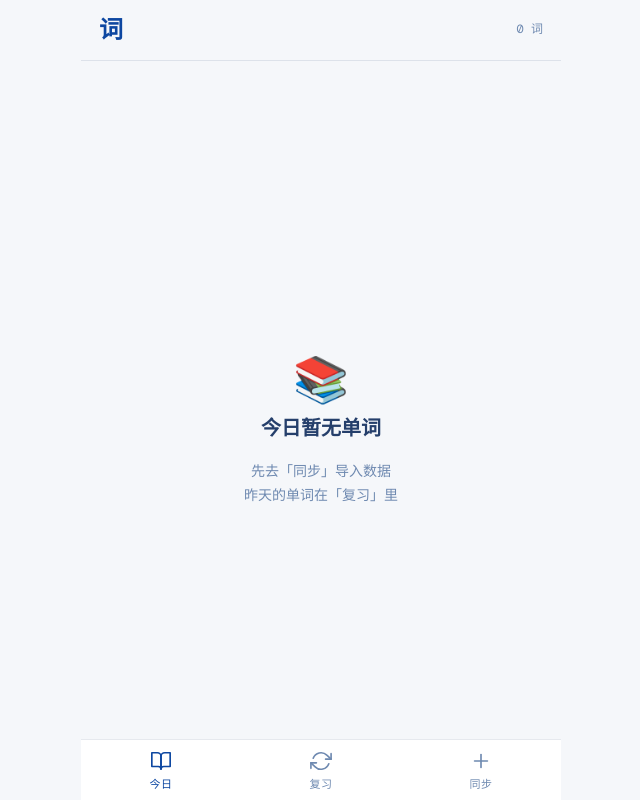
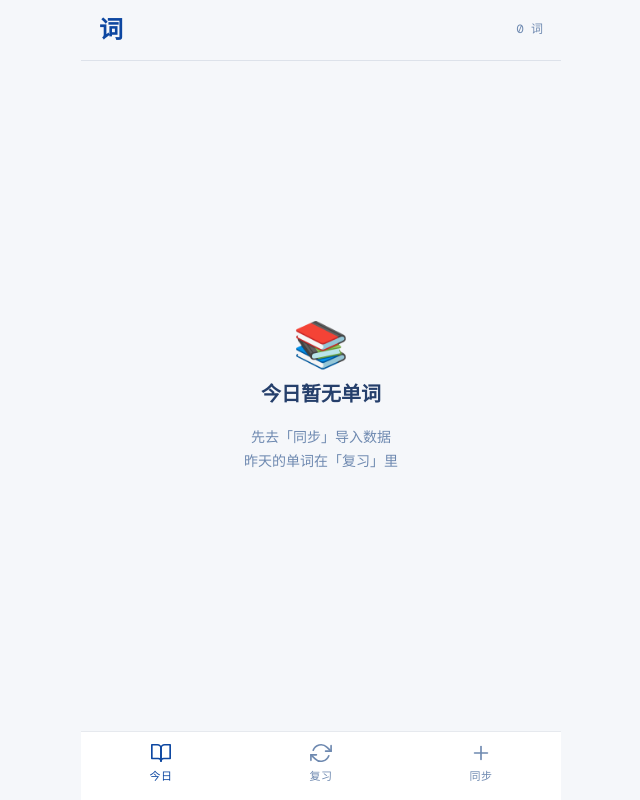
Before and after one commit to techfs2026/WordMan, a React (Vite) app in the folder frontend/: page / in a window 1280 px wide. Shown: the whole page, without its empty margins (319-959 px from the left). Built offline with nearby package versions, Linux system fonts and the light colour scheme; a web font is replaced by a local one.

Commit message:
feat:fix tab-bar position issue

```diff
--- a/frontend/src/App.css
+++ b/frontend/src/App.css
@@ -2,10 +2,7 @@
 .app {
     display: flex;
     flex-direction: column;
-    /* 使用 100svh（small viewport height）在 iOS Safari / PWA 下更可靠 */
-    height: 100svh;
-    height: 100dvh;
-    /* 支持时优先用 dvh */
+    height: 100vh;
     width: 100%;
     background: var(--bg);
     max-width: 480px;
@@ -106,12 +103,6 @@
     overflow: hidden;
     position: relative;
     min-height: 0;
-
-    padding-bottom: calc($ {
-            TAB_BAR_HEIGHT
-        }
-
-        px + var(--safe-bottom));
 }
 
 /* 返回按钮 */
@@ -316,18 +307,14 @@
      浏览器模式下同样正常。
   */
 .tab-bar {
-    position: fixed;
-    bottom: 0;
-    left: 50%;
-    transform: translateX(-50%);
+    flex-shrink: 0;
     width: 100%;
     max-width: 480px;
     background: rgba(255, 255, 255, 0.96);
     backdrop-filter: blur(12px);
     -webkit-backdrop-filter: blur(12px);
     border-top: 1px solid var(--border);
-    padding-bottom: var(--safe-bottom);
-    z-index: 100;
+    padding-bottom: max(env(safe-area-inset-bottom, 0px), 8px);
 }
 
 .tab-bar-inner {
--- a/frontend/src/components/WordCard.css
+++ b/frontend/src/components/WordCard.css
@@ -257,6 +257,7 @@
     display: flex;
     flex-direction: column;
     box-shadow: 0 4px 24px rgba(26, 111, 196, 0.07);
+    overflow: hidden;
 }
 
 .dc-back-head {
@@ -272,6 +273,7 @@
 .dc-back-scroll {
     flex: 1;
     overflow-y: auto;
+    min-height: 0;
     -webkit-overflow-scrolling: touch;
     cursor: default;
 }
--- a/frontend/src/index.css
+++ b/frontend/src/index.css
@@ -46,14 +46,13 @@
   -webkit-touch-callout: none;
 }
 
-html {
+html, body {
   height: 100%;
   background: var(--bg);
 }
 
 body {
-  height: 100%;
-  background: var(--bg);
+  height: 100dvh;
   color: var(--text-primary);
   font-family: var(--font-body);
   font-size: 18px;
```
